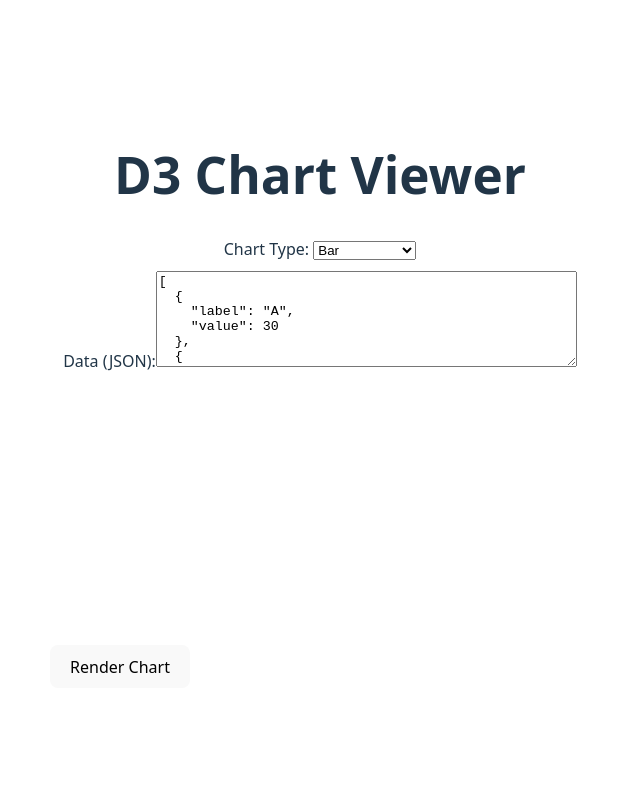
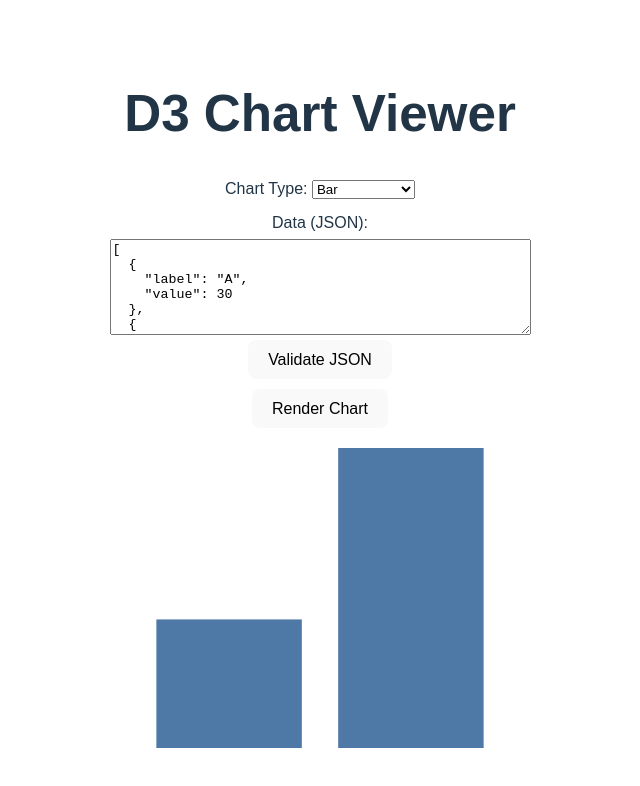
Before and after one commit to sp18-ankita/d3-custom-creation, a React (Vite) app: page / in a window 1280 px wide. Shown: the top 786 px of the page, without its empty margins (320-960 px from the left). Built offline with nearby package versions, Linux system fonts and the light colour scheme.

Commit message:
Updated the types

```diff
--- a/src/App.tsx
+++ b/src/App.tsx
@@ -1,71 +1,148 @@
-import { useState } from 'react';
+import React, { useState } from 'react';
 import './App.css';
+
 import { ChartRenderer } from './components/ChartRenderer';
-import type { ChartType, DataPoint } from './enums/ChartType';
+import type { ChartType, DataPoint, Zone } from './enums/ChartType';
 
-function App() {
+import { Speedometer } from './components/charts/Speedometer';
+import { ChartTypeSelector } from './components/ChartTypeSelector';
+import { JsonInput } from './components/JsonInput';
+import { SpeedometerControls } from './components/SpeedometerControls';
+
+const DEFAULT_DATA: DataPoint[] = [
+  { label: 'A', value: 30 },
+  { label: 'B', value: 70 },
+];
+
+const DEFAULT_ZONES: Zone[] = [
+  { from: 0, to: 30, color: '#4caf50' },
+  { from: 30, to: 70, color: '#ffeb3b' },
+  { from: 70, to: 100, color: '#f44336' },
+];
+
+export const App: React.FC = () => {
   const [chartType, setChartType] = useState<ChartType>('bar');
-  const [dataInput, setDataInput] = useState(
-    JSON.stringify(
-      [
-        { label: 'A', value: 30 },
-        { label: 'B', value: 70 },
-      ],
-      null,
-      2,
-    ),
-  );
 
-  const [chartData, setChartData] = useState<DataPoint[]>([]);
+  const [dataInput, setDataInput] = useState<string>(JSON.stringify(DEFAULT_DATA, null, 2));
+  const [chartData, setChartData] = useState<DataPoint[]>(DEFAULT_DATA);
 
-  const handleRender = () => {
+  const [value, setValue] = useState('45');
+  const [min, setMin] = useState('0');
+  const [max, setMax] = useState('100');
+  const [majorTicks, setMajorTicks] = useState('5');
+
+  const [zonesJson, setZonesJson] = useState<string>(JSON.stringify(DEFAULT_ZONES, null, 2));
+  const [zones, setZones] = useState<Zone[]>(DEFAULT_ZONES);
+
+  const handleRenderData = () => {
     try {
       const parsed = JSON.parse(dataInput);
-      if (Array.isArray(parsed)) {
+      if (Array.isArray(parsed) && parsed.every(item => 'label' in item && 'value' in item)) {
         setChartData(parsed);
       } else {
-        alert('Data must be an array of objects with label and value');
+        alert('Data must be an array of objects with "label" and "value" properties.');
       }
     } catch {
-      alert('Invalid JSON');
+      alert('Invalid JSON data.');
     }
   };
 
+  const handleValidateZones = () => {
+    try {
+      const parsed = JSON.parse(zonesJson);
+      if (
+        Array.isArray(parsed) &&
+        parsed.every(
+          zone =>
+            'from' in zone &&
+            'to' in zone &&
+            'color' in zone &&
+            typeof zone.from === 'number' &&
+            typeof zone.to === 'number' &&
+            typeof zone.color === 'string',
+        )
+      ) {
+        setZones(parsed);
+      } else {
+        alert(
+          'Zones must be an array of objects with "from", "to" (numbers), and "color" (string).',
+        );
+      }
+    } catch {
+      alert('Invalid JSON for zones.');
+    }
+  };
+
+  // Convert string inputs to numbers safely
+  const speedValue = value === '' ? NaN : parseFloat(value);
+  const speedMin = min === '' ? NaN : parseFloat(min);
+  const speedMax = max === '' ? NaN : parseFloat(max);
+  const speedMajorTicks = majorTicks === '' ? NaN : parseInt(majorTicks, 10);
+
+  const isSpeedometerReady =
+    !isNaN(speedValue) && !isNaN(speedMin) && !isNaN(speedMax) && !isNaN(speedMajorTicks);
+
   return (
-    <div className="app-container">
+    <div className="app-container" style={{ padding: 20, fontFamily: 'Arial, sans-serif' }}>
       <h1>D3 Chart Viewer</h1>
 
-      <div>
-        <label>
-          Chart Type:&nbsp;
-          <select value={chartType} onChange={e => setChartType(e.target.value as ChartType)}>
-            <option value="bar">Bar</option>
-            <option value="line">Line</option>
-            <option value="pie">Pie</option>
-            <option value="speedometer">Speedometer</option>
-          </select>
-        </label>
-      </div>
+      <ChartTypeSelector chartType={chartType} onChange={setChartType} />
 
-      <div style={{ marginTop: 10 }}>
-        <label>
-          Data (JSON):
-          <textarea
-            rows={6}
-            cols={50}
+      {chartType !== 'speedometer' && (
+        <>
+          <JsonInput
+            label="Data (JSON)"
             value={dataInput}
-            onChange={e => setDataInput(e.target.value)}
+            onChange={setDataInput}
+            onValidate={handleRenderData}
           />
-        </label>
-      </div>
+          <button onClick={handleRenderData} style={{ marginTop: 10 }}>
+            Render Chart
+          </button>
+          <div style={{ marginTop: 20 }}>
+            <ChartRenderer type={chartType} data={chartData} />
+          </div>
+        </>
+      )}
 
-      <button onClick={handleRender} style={{ marginTop: 10 }}>
-        Render Chart
-      </button>
-
-      <ChartRenderer type={chartType} data={chartData} />
+      {chartType === 'speedometer' && (
+        <>
+          <SpeedometerControls
+            value={value}
+            onValueChange={setValue}
+            min={min}
+            onMinChange={setMin}
+            max={max}
+            onMaxChange={setMax}
+            majorTicks={majorTicks}
+            onMajorTicksChange={setMajorTicks}
+            zonesJson={zonesJson}
+            onZonesJsonChange={setZonesJson}
+            onZonesValidate={handleValidateZones}
+          />
+          <div style={{ marginTop: 20 }}>
+            {isSpeedometerReady ? (
+              <Speedometer
+                value={speedValue}
+                min={speedMin}
+                max={speedMax}
+                majorTicks={speedMajorTicks}
+                zones={zones}
+                width={400}
+                height={220}
+                startAngle={-180}
+                endAngle={180}
+              />
+            ) : (
+              <p style={{ color: 'red' }}>
+                Please enter valid numeric values for all speedometer fields.
+              </p>
+            )}
+          </div>
+        </>
+      )}
     </div>
   );
-}
+};
 
 export default App;
--- a/src/components/ChartRenderer.tsx
+++ b/src/components/ChartRenderer.tsx
@@ -3,7 +3,7 @@ import type { ChartType } from '../enums/ChartType';
 import { BarChart } from './charts/Barchart';
 import { LineChart } from './charts/Linechart';
 import { PieChart } from './charts/Piechart';
-import Speedometer from './charts/Speedometer';
+import { Speedometer } from './charts/Speedometer';
 
 interface ChartRendererProps {
   type: ChartType;
--- /dev/null
+++ b/src/components/ChartTypeSelector.tsx
@@ -0,0 +1,21 @@
+import React from 'react';
+import type { ChartType } from '../enums/ChartType';
+
+type ChartTypeSelectorProps = {
+  chartType: ChartType;
+  onChange: (val: ChartType) => void;
+};
+
+export const ChartTypeSelector: React.FC<ChartTypeSelectorProps> = ({ chartType, onChange }) => (
+  <div>
+    <label>
+      Chart Type:&nbsp;
+      <select value={chartType} onChange={e => onChange(e.target.value as ChartType)}>
+        <option value="bar">Bar</option>
+        <option value="line">Line</option>
+        <option value="pie">Pie</option>
+        <option value="speedometer">Speedometer</option>
+      </select>
+    </label>
+  </div>
+);
--- /dev/null
+++ b/src/components/JsonInput.tsx
@@ -0,0 +1,37 @@
+import React from 'react';
+
+type JsonInputProps = {
+  label: string;
+  value: string;
+  onChange: (val: string) => void;
+  onValidate: () => void;
+  rows?: number;
+  cols?: number;
+};
+
+export const JsonInput: React.FC<JsonInputProps> = ({
+  label,
+  value,
+  onChange,
+  onValidate,
+  rows = 6,
+  cols = 50,
+}) => {
+  return (
+    <div style={{ marginTop: 10 }}>
+      <label>
+        {label}:
+        <textarea
+          rows={rows}
+          cols={cols}
+          value={value}
+          onChange={e => onChange(e.target.value)}
+          style={{ display: 'block', marginTop: 4 }}
+        />
+      </label>
+      <button onClick={onValidate} style={{ marginTop: 5 }}>
+        Validate JSON
+      </button>
+    </div>
+  );
+};
--- /dev/null
+++ b/src/components/SpeedometerControls.tsx
@@ -0,0 +1,59 @@
+import React from 'react';
+import { JsonInput } from './JsonInput';
+import { NumberInput } from './NumberInput';
+
+type SpeedometerControlsProps = {
+  value: string;
+  onValueChange: (val: string) => void;
+  min: string;
+  onMinChange: (val: string) => void;
+  max: string;
+  onMaxChange: (val: string) => void;
+  majorTicks: string;
+  onMajorTicksChange: (val: string) => void;
+  zonesJson: string;
+  onZonesJsonChange: (val: string) => void;
+  onZonesValidate: () => void;
+};
+
+export const SpeedometerControls: React.FC<SpeedometerControlsProps> = ({
+  value,
+  onValueChange,
+  min,
+  onMinChange,
+  max,
+  majorTicks,
+  onMajorTicksChange,
+  zonesJson,
+  onZonesJsonChange,
+  onZonesValidate,
+}) => {
+  const parsedMin = parseFloat(min);
+  const parsedMax = parseFloat(max);
+  const safeMin = isNaN(parsedMin) ? undefined : parsedMin;
+  const safeMax = isNaN(parsedMax) ? undefined : parsedMax;
+
+  return (
+    <div style={{ marginTop: 20 }}>
+      <h3>Speedometer Settings</h3>
+
+      <NumberInput label="Min" value={min} onChange={onMinChange} />
+      {/* <NumberInput label="Max" value={max} onChange={onMaxChange} /> */}
+      <NumberInput
+        label="Value"
+        value={value}
+        min={safeMin}
+        max={safeMax}
+        onChange={onValueChange}
+      />
+      <NumberInput label="Major Ticks" value={majorTicks} min={1} onChange={onMajorTicksChange} />
+
+      <JsonInput
+        label="Zones (JSON)"
+        value={zonesJson}
+        onChange={onZonesJsonChange}
+        onValidate={onZonesValidate}
+      />
+    </div>
+  );
+};
--- a/src/components/charts/Barchart.tsx
+++ b/src/components/charts/Barchart.tsx
@@ -1,10 +1,10 @@
 // charts/BarChart.tsx
 import * as d3 from 'd3';
+import type { DataPoint } from '../../enums/ChartType';
 import { useD3 } from '../../hooks/useD3';
 
-export const BarChart = ({ data }: { data: { label: string; value: number }[] }) => {
-  const ref = useD3(
-    svg => {
+export const BarChart = ({ data }: { data: DataPoint[] }) => {
+  const ref = useD3(svg => {
     const width = 400,
       height = 300;
     const x = d3
@@ -27,9 +27,7 @@ export const BarChart = ({ data }: { data: { label: string; value: number }[] })
       .attr('width', x.bandwidth())
       .attr('height', d => height - y(d.value))
       .attr('fill', '#4e79a7');
-    },
-    [data],
-  );
+  });
 
   return <svg ref={ref} width={400} height={300}></svg>;
 };
--- a/src/components/charts/Linechart.tsx
+++ b/src/components/charts/Linechart.tsx
@@ -3,9 +3,8 @@ import * as d3 from 'd3';
 import type { DataPoint } from '../../enums/ChartType';
 import { useD3 } from '../../hooks/useD3';
 
-export const LineChart = ({ data }: { data: { label: string; value: number }[] }) => {
-  const ref = useD3(
-    svg => {
+export const LineChart = ({ data }: { data: DataPoint[] }) => {
+  const ref = useD3(svg => {
     const width = 400,
       height = 300;
     const x = d3
@@ -29,9 +28,7 @@ export const LineChart = ({ data }: { data: { label: string; value: number }[] }
       .attr('stroke', '#59a14f')
       .attr('stroke-width', 2)
       .attr('d', line);
-    },
-    [data],
-  );
+  });
 
   return <svg ref={ref} width={400} height={300}></svg>;
 };
--- a/src/components/charts/Piechart.tsx
+++ b/src/components/charts/Piechart.tsx
@@ -2,9 +2,8 @@ import * as d3 from 'd3';
 import type { DataPoint, PieData } from '../../enums/ChartType';
 import { useD3 } from '../../hooks/useD3';
 
-export const PieChart = ({ data }: { data: { label: string; value: number }[] }) => {
-  const ref = useD3(
-    svg => {
+export const PieChart = ({ data }: { data: DataPoint[] }) => {
+  const ref = useD3(svg => {
     const width = 400,
       height = 300,
       radius = Math.min(width, height) / 2;
@@ -18,9 +17,7 @@ export const PieChart = ({ data }: { data: { label: string; value: number }[] })
       .append('path')
       .attr('d', arc)
       .attr('fill', (_, i) => d3.schemeCategory10[i % 10]);
-    },
-    [data],
-  );
+  });
 
   return <svg ref={ref} width={400} height={300}></svg>;
 };
--- a/src/components/charts/Speedometer.tsx
+++ b/src/components/charts/Speedometer.tsx
@@ -1,11 +1,6 @@
 import * as d3 from 'd3';
 import React, { useEffect, useRef } from 'react';
-
-type Zone = {
-  from: number;
-  to: number;
-  color: string;
-};
+import type { Zone } from '../../enums/ChartType';
 
 type SpeedometerProps = {
   value: number;
@@ -19,21 +14,20 @@ type SpeedometerProps = {
   endAngle?: number; // degrees
 };
 
-const Speedometer: React.FC<SpeedometerProps> = ({
+export const Speedometer: React.FC<SpeedometerProps> = ({
   value,
   min = 0,
   max = 100,
-  width = 300,
+  width = 320,
   height = 180,
   majorTicks = 5,
   zones = [
-    { from: 0, to: 30, color: '#4caf50' }, // Green: 0-30
-    { from: 30, to: 70, color: '#ffeb3b' }, // Yellow: 30-70
-    { from: 70, to: 100, color: '#f44336' }, // Red: 70-100
+    { from: 0, to: 30, color: '#4caf50' },
+    { from: 30, to: 70, color: '#ffeb3b' },
+    { from: 70, to: 100, color: '#f44336' },
   ],
-
-  startAngle = 0,
-  endAngle = 180,
+  startAngle = -135,
+  endAngle = 135,
 }) => {
   const ref = useRef<SVGSVGElement | null>(null);
 
@@ -54,6 +48,7 @@ const Speedometer: React.FC<SpeedometerProps> = ({
 
     const innerRadius = radius - 20;
 
+    // Draw colored zones
     zones.forEach(zone => {
       const arcPath = d3.arc<d3.DefaultArcObject>().innerRadius(innerRadius).outerRadius(radius)({
         startAngle: angleScale(zone.from),
@@ -69,11 +64,17 @@ const Speedometer: React.FC<SpeedometerProps> = ({
         .attr('transform', `translate(${centerX},${centerY})`);
     });
 
-    const tickValues = [];
-    for (let i = 0; i <= majorTicks; i++) {
-      tickValues.push(min + (i * (max - min)) / majorTicks);
+    // Calculate ticks
+    const validMajorTicks = Number(majorTicks);
+    if (isNaN(validMajorTicks) || validMajorTicks <= 0) {
+      return;
     }
 
+    const tickValues = d3
+      .range(0, validMajorTicks + 1)
+      .map(i => min + (i * (max - min)) / validMajorTicks);
+
+    // Draw ticks and labels
     tickValues.forEach(tick => {
       const angle = angleScale(tick);
 
@@ -106,11 +107,13 @@ const Speedometer: React.FC<SpeedometerProps> = ({
         .attr('dominant-baseline', 'central')
         .attr('font-size', '12px')
         .attr('fill', '#333')
-        .text(Math.round(tick)); // Round for cleaner labels
+        .text(Math.round(tick));
     });
 
+    // Draw center pivot
     svg.append('circle').attr('cx', centerX).attr('cy', centerY).attr('r', 6).attr('fill', '#000');
 
+    // Draw needle
     const needleGroup = svg.append('g');
     const needleLength = radius - 40;
 
@@ -118,8 +121,8 @@ const Speedometer: React.FC<SpeedometerProps> = ({
       .append('line')
       .attr('x1', centerX)
       .attr('y1', centerY)
-      .attr('x2', centerX)
-      .attr('y2', centerY - needleLength)
+      .attr('x2', centerX + needleLength)
+      .attr('y2', centerY)
       .attr('stroke', 'black')
       .attr('stroke-width', 3)
       .attr('stroke-linecap', 'round');
@@ -127,7 +130,7 @@ const Speedometer: React.FC<SpeedometerProps> = ({
     const angleDeg = (angleScale(value) * 180) / Math.PI;
     const prevTransform = needleGroup.attr('transform');
     const prevAngleMatch = prevTransform?.match(/rotate\(([-\d.]+)/);
-    const prevAngle = prevAngleMatch ? parseFloat(prevAngleMatch[1]) : 0;
+    const prevAngle = prevAngleMatch ? parseFloat(prevAngleMatch[1]) : startAngle;
 
     needleGroup
       .attr('transform', `rotate(${prevAngle},${centerX},${centerY})`)
@@ -140,17 +143,7 @@ const Speedometer: React.FC<SpeedometerProps> = ({
           `rotate(${angleDeg},${centerX},${centerY})`,
         ),
       );
-
-    // svg.append('text')
-    //   .attr('x', centerX)
-    //   .attr('y', centerY + 40)
-    //   .attr('text-anchor', 'middle')
-    //   .attr('font-size', '16px')
-    //   .attr('fill', '#000')
-    //   .text(`${value}`);
   }, [value, min, max, width, height, majorTicks, zones, startAngle, endAngle]);
 
   return <svg ref={ref} width={width} height={height} />;
 };
-
-export default Speedometer;
--- a/src/enums/ChartType.ts
+++ b/src/enums/ChartType.ts
@@ -9,3 +9,9 @@ export type PieData = {
   label: string;
   value: number;
 };
+
+export type Zone = {
+  from: number;
+  to: number;
+  color: string;
+};
```
Also changed, not shown: src/components/NumberInput.tsx (added, +34 -0 lines). Lines whose indentation alone changed are shown as unchanged.
